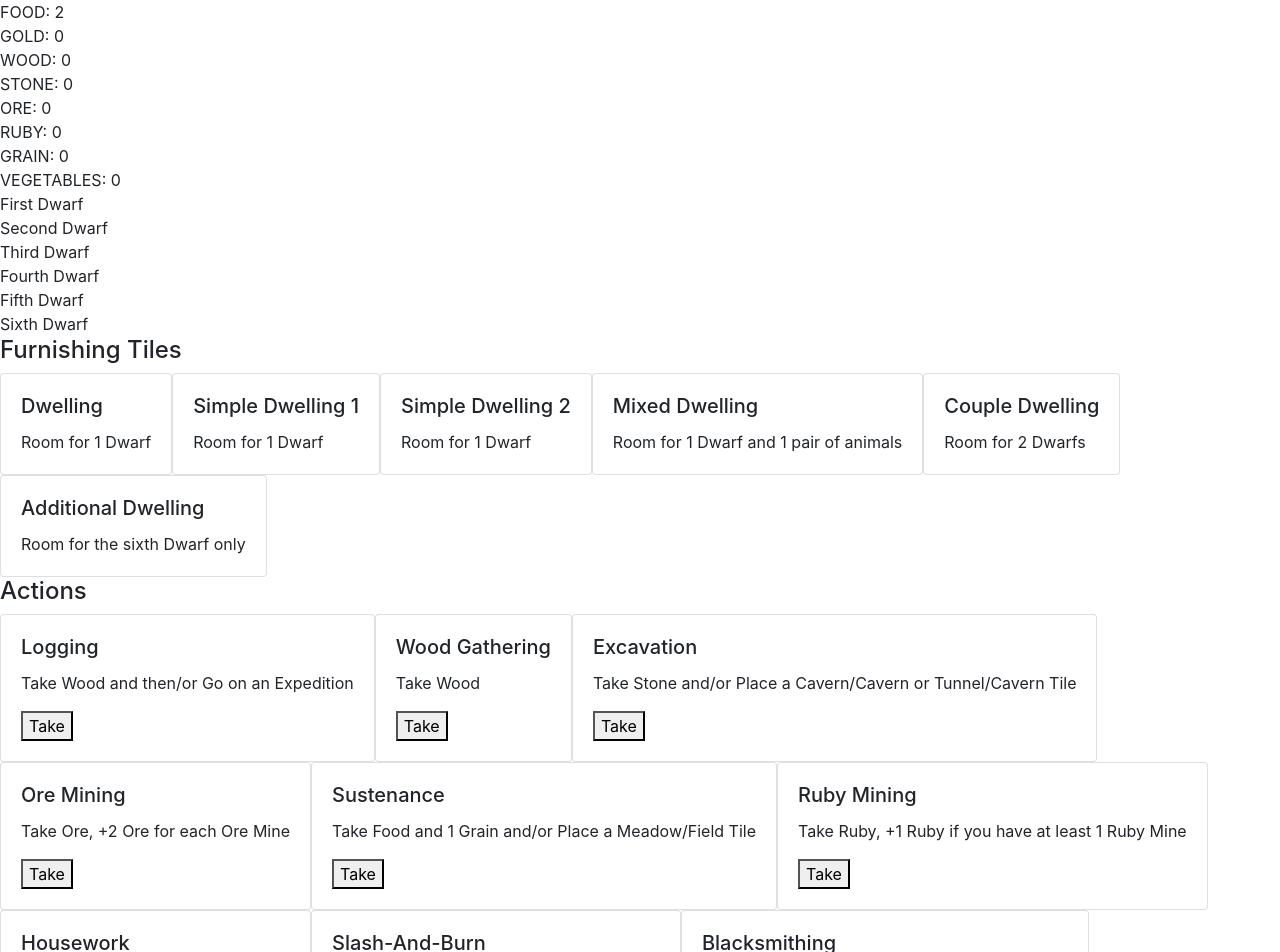
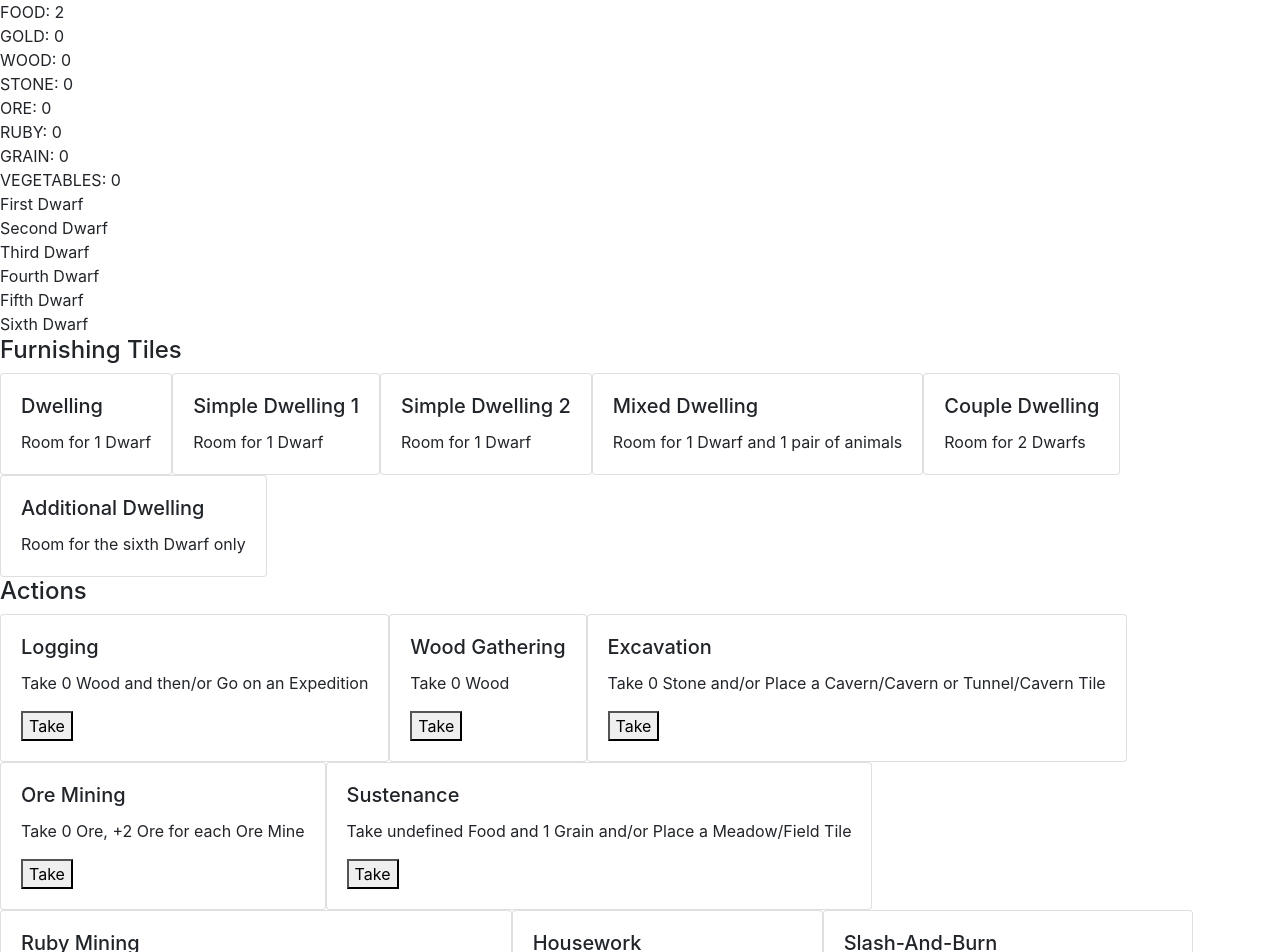
Before and after one commit to etherealmachine/caverna, a React (Create React App) app: page / in a window 1280 px wide. Shown: the top 952 px of the page. Built offline with nearby package versions, Linux system fonts and the light colour scheme.

Commit message:
Dynamic description strings.

```diff
--- a/src/Actions.tsx
+++ b/src/Actions.tsx
@@ -10,7 +10,7 @@ export default (props: { game: State }) => {
         {Object.entries(props.game.actions).map(([name, entity]) => <div key={name} className="card">
           <div className="card-body">
             <h5 className="card-title">{name}</h5>
-            <p className="card-text">{entity.description}</p>
+            <p className="card-text">{typeof entity.description === 'function' ? entity.description(entity) : entity.description}</p>
             <button onClick={() => performAction(props.game, name, entity)}>Take</button>
           </div>
         </div>)}
--- a/src/Caverna.ts
+++ b/src/Caverna.ts
@@ -63,7 +63,7 @@ export const InitialState = {
   },
   actions: {
     'Logging': {
-      description: 'Take Wood and then/or Go on an Expedition',
+      description: (self: any) => `Take ${self.wood} Wood and then/or Go on an Expedition`,
       refill: [
         {
           resource: 'wood',
@@ -71,29 +71,34 @@ export const InitialState = {
           incremental: 1,
         }
       ],
+      wood: 0,
     },
     'Wood Gathering': {
-      description: 'Take Wood',
+      description: (self: any) => `Take ${self.wood} Wood`,
       refill: [
         {
           resource: 'wood',
           initial: 1,
           incremental: 1,
+          current: 0,
         }
       ],
+      wood: 0,
     },
     'Excavation': {
-      description: 'Take Stone and/or Place a Cavern/Cavern or Tunnel/Cavern Tile',
+      description: (self: any) => `Take ${self.stone} Stone and/or Place a Cavern/Cavern or Tunnel/Cavern Tile`,
       refill: [
         {
           resource: 'stone',
           initial: 1,
           incremental: 1,
+          current: 0,
         }
       ],
+      stone: 0,
     },
     'Ore Mining': {
-      description: 'Take Ore, +2 Ore for each Ore Mine',
+      description: (self: any) => `Take ${self.ore} Ore, +2 Ore for each Ore Mine`,
       refill: [
         {
           resource: 'ore',
@@ -101,19 +106,22 @@ export const InitialState = {
           incremental: 1,
         }
       ],
+      ore: 0,
       bonus: {
         resource: 'ore',
         requirements: 'Ore Mine',
+        amount: 2,
         foreach: true,
       },
     },
     'Sustenance': {
-      description: 'Take Food and 1 Grain and/or Place a Meadow/Field Tile',
+      description: (self: any) => `Take ${self.food} Food and 1 Grain and/or Place a Meadow/Field Tile`,
       refill: [
         {
           resource: 'food',
           initial: 1,
           incremental: 1,
+          current: 0,
         }
       ],
       bonus: {
@@ -121,7 +129,21 @@ export const InitialState = {
       },
     },
     'Ruby Mining': {
-      description: 'Take Ruby, +1 Ruby if you have at least 1 Ruby Mine',
+      description: (self: any) => `Take ${self.ruby} Ruby, +1 Ruby if you have at least 1 Ruby Mine`,
+      refill: [
+        {
+          resource: 'ruby',
+          initial: 1,
+          incremental: 1,
+          current: 0,
+        }
+      ],
+      bonus: {
+        resource: 'ruby',
+        requirements: 'Ruby Mine',
+        amount: 1,
+        foreach: false,
+      },
     },
     'Housework': {
       description: 'Take 1 Dog and/or Furnish a Cavern',
@@ -287,6 +309,5 @@ export function setOnChange(f: (game: State) => void) {
 
 export function performAction(game: State, name: string, entity: object) {
   onChange(produce(game, (game: State) => {
-    game.resources['Personal Supply'].food += 1;
   }));
 }
```
